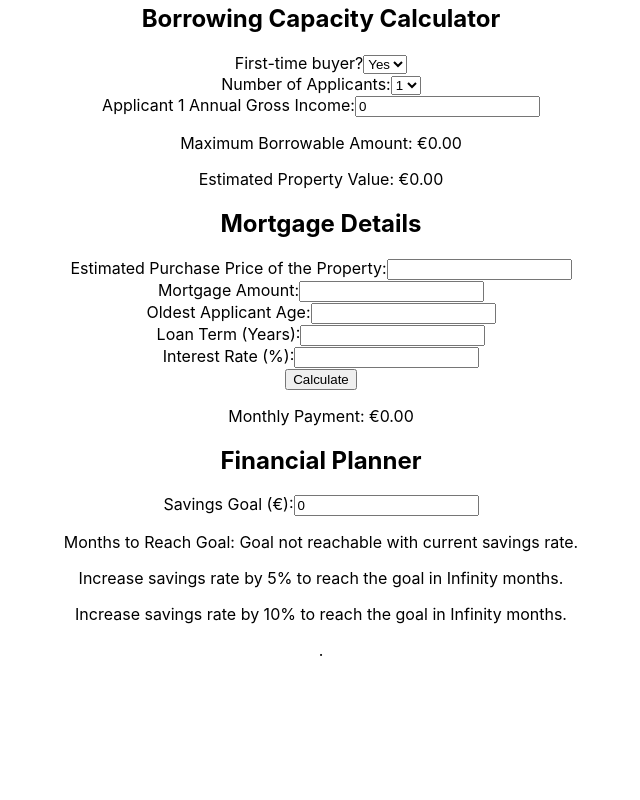
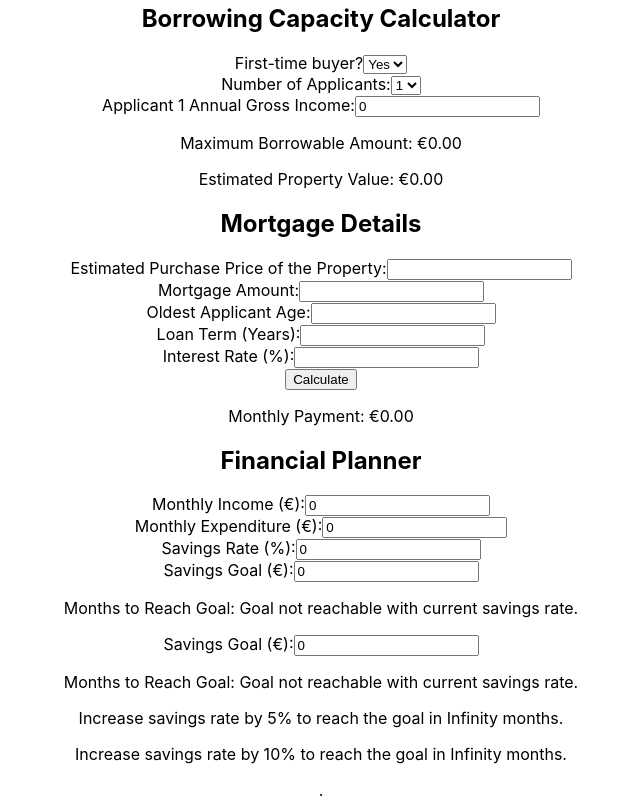
Before and after one commit to OisinWrites/Mortgage-Budgeter, a React (Create React App) app in the folder client/: page / in a window 1280 px wide. Shown: the part 816-1616 px from the top of the page, without its empty margins (319-959 px from the left). Before the commit the page ends 1476 px from the top, so only its background shows below. Built offline with nearby package versions, Linux system fonts and the light colour scheme.

Commit message:
Include dynamic user inputs for FinPlanner

```diff
--- a/client/src/components/FinancialPlanner.js
+++ b/client/src/components/FinancialPlanner.js
@@ -26,7 +26,30 @@ const FinancialPlanner = () => {
   return (
     <div>
       <h2>Financial Planner</h2>
-      {/* Existing inputs for income, expenditure, and savings rate */}
+      <div>
+        <div>
+          <div>
+            <label>Monthly Income (€):</label>
+            <input type="number" value={monthlyIncome} onChange={(e) => setMonthlyIncome(Number(e.target.value))} />
+          </div>
+          <div>
+            <label>Monthly Expenditure (€):</label>
+            <input type="number" value={monthlyExpenditure} onChange={(e) => setMonthlyExpenditure(Number(e.target.value))} />
+          </div>
+          <div>
+            <label>Savings Rate (%):</label>
+            <input type="number" value={savingsRate} onChange={(e) => setSavingsRate(Number(e.target.value))} />
+          </div>
+          <div>
+            <label>Savings Goal (€):</label>
+            <input type="number" value={savingsGoal} onChange={(e) => setSavingsGoal(Number(e.target.value))} />
+          </div>
+          <div>
+            <p>Months to Reach Goal: {monthsToGoal === Infinity ? "Goal not reachable with current savings rate." : monthsToGoal}</p>
+          </div>
+        </div>
+      </div>
+
       <div>
         <label>Savings Goal (€):</label>
         <input type="number" value={savingsGoal} onChange={(e) => setSavingsGoal(e.target.value)} />
```
